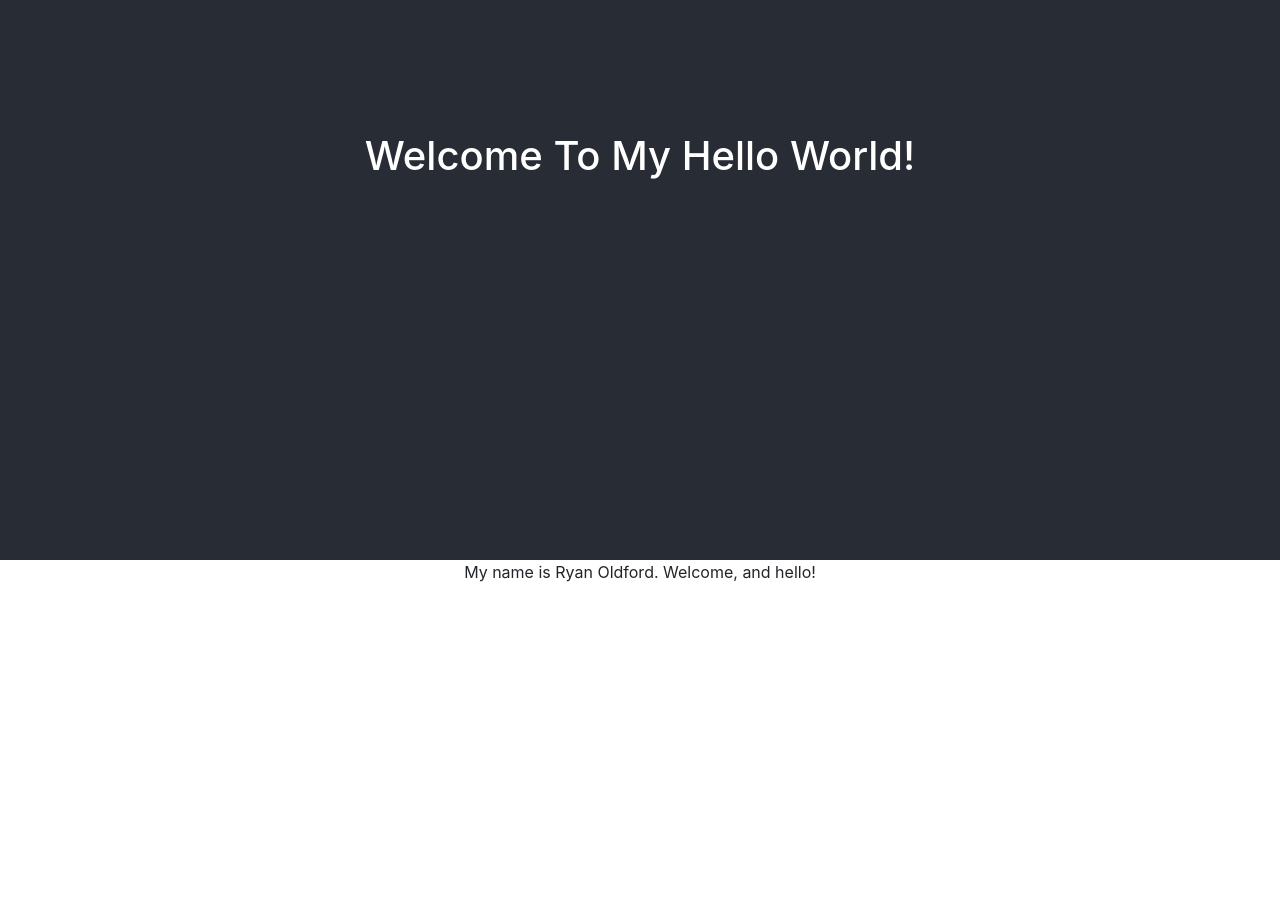
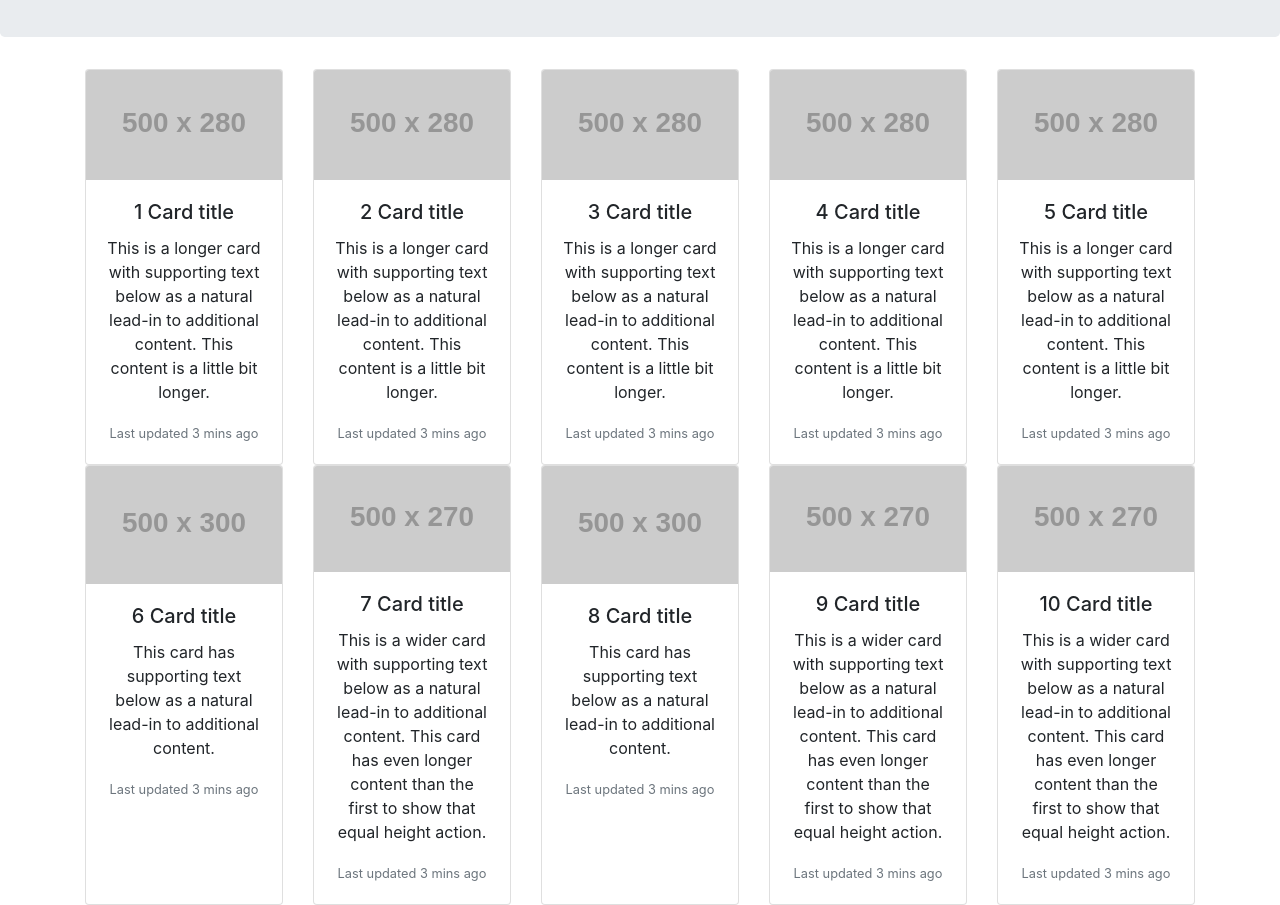
Before and after one commit to ROldford/change-for-change, a React (Create React App) app: page / in a window 1280 px wide. Shown: the part 240-1145 px from the top of the page. Before the commit the page ends 840 px from the top, so only its background shows below. Built offline with nearby package versions, Linux system fonts and the light colour scheme.

Commit message:
Modified app to use reactstrap components, added dynamic card deck

```diff
--- a/src/App.js
+++ b/src/App.js
@@ -1,13 +1,107 @@
 import React from 'react';
+import {Jumbotron, Container, CardDeck, Card, CardImg, CardBody, CardTitle, CardText} from 'reactstrap';
 import './App.css';
 
 export default () => (
   <div className="App">
-    <header className="App-header">
-      <h1 className="App-title">Welcome To My Hello World!</h1>
-    </header>
-    <p className="App-intro">
-      My name is Ryan Oldford. Welcome, and hello!
-    </p>
+    <Jumbotron>
+        <h1 className="display-3">Welcome To My Hello World!</h1>
+        <hr className="my-2" />
+        <p className="lead">My name is Ryan Oldford. Welcome, and hello!</p>
+    </Jumbotron>
+    <Container>
+        <CardDeck>
+            <Card>
+                <CardImg top className="img-fluid" src="//placehold.it/500x280" alt="Card image cap" />
+                <CardBody>
+                    <CardTitle>1 Card title</CardTitle>
+                    <CardText>This is a longer card with supporting text below as a natural lead-in to additional content. This content is a little bit longer.</CardText>
+                    <CardText><small className="text-muted">Last updated 3 mins ago</small></CardText>
+                </CardBody>
+            </Card>
+            <Card>
+                <CardImg top className="img-fluid" src="//placehold.it/500x280" alt="Card image cap" />
+                <CardBody>
+                    <CardTitle>2 Card title</CardTitle>
+                    <CardText>This is a longer card with supporting text below as a natural lead-in to additional content. This content is a little bit longer.</CardText>
+                    <CardText><small className="text-muted">Last updated 3 mins ago</small></CardText>
+                </CardBody>
+            </Card>
+            <div className="w-100 d-none d-sm-block d-md-none">{/* wrap every 2 on sm */}</div>
+            <Card>
+                <CardImg top className="img-fluid" src="//placehold.it/500x280" alt="Card image cap" />
+                <CardBody>
+                    <CardTitle>3 Card title</CardTitle>
+                    <CardText>This is a longer card with supporting text below as a natural lead-in to additional content. This content is a little bit longer.</CardText>
+                    <CardText><small className="text-muted">Last updated 3 mins ago</small></CardText>
+                </CardBody>
+            </Card>
+            <div className="w-100 d-none d-md-block d-lg-none">{/* wrap every 3 on md*/}</div>
+            <Card>
+                <CardImg top className="img-fluid" src="//placehold.it/500x280" alt="Card image cap" />
+                <CardBody>
+                    <CardTitle>4 Card title</CardTitle>
+                    <CardText>This is a longer card with supporting text below as a natural lead-in to additional content. This content is a little bit longer.</CardText>
+                    <CardText><small className="text-muted">Last updated 3 mins ago</small></CardText>
+                </CardBody>
+            </Card>
+            <div className="w-100 d-none d-sm-block d-md-none">{/* wrap every 2 on sm*/}</div>
+             <div className="w-100 d-none d-lg-block d-xl-none">{/* wrap every 4 on lg*/}</div>
+            <Card>
+                <CardImg top className="img-fluid" src="//placehold.it/500x280" alt="Card image cap" />
+                <CardBody>
+                    <CardTitle>5 Card title</CardTitle>
+                    <CardText>This is a longer card with supporting text below as a natural lead-in to additional content. This content is a little bit longer.</CardText>
+                    <CardText><small className="text-muted">Last updated 3 mins ago</small></CardText>
+                </CardBody>
+            </Card>
+            <div className="w-100 d-none d-xl-block">{/* wrap every 5 on xl*/}</div>
+            <Card>
+                <CardImg top className="img-fluid" src="//placehold.it/500x300" alt="Card image cap" />
+                <CardBody>
+                    <CardTitle>6 Card title</CardTitle>
+                    <CardText>This card has supporting text below as a natural lead-in to additional content.</CardText>
+                    <CardText><small className="text-muted">Last updated 3 mins ago</small></CardText>
+                </CardBody>
+            </Card>
+            <div className="w-100 d-none d-sm-block d-md-none">{/* wrap every 2 on sm*/}</div>
+            <div className="w-100 d-none d-md-block d-lg-none">{/* wrap every 3 on md*/}</div>
+            <Card>
+                <CardImg top className="img-fluid" src="//placehold.it/500x270" alt="Card image cap" />
+                <CardBody>
+                    <CardTitle>7 Card title</CardTitle>
+                    <CardText>This is a wider card with supporting text below as a natural lead-in to additional content. This card has even longer content than the first to show that equal height action.</CardText>
+                    <CardText><small className="text-muted">Last updated 3 mins ago</small></CardText>
+                </CardBody>
+            </Card>
+            <Card>
+                <CardImg top className="img-fluid" src="//placehold.it/500x300" alt="Card image cap" />
+                <CardBody>
+                    <CardTitle>8 Card title</CardTitle>
+                    <CardText>This card has supporting text below as a natural lead-in to additional content.</CardText>
+                    <CardText><small className="text-muted">Last updated 3 mins ago</small></CardText>
+                </CardBody>
+            </Card>
+            <div className="w-100 d-none d-sm-block d-md-none">{/* wrap every 2 on sm*/}</div>
+            <div className="w-100 d-none d-lg-block d-xl-none">{/* wrap every 4 on lg*/}</div>
+            <Card>
+                <CardImg top className="img-fluid" src="//placehold.it/500x270" alt="Card image cap" />
+                <CardBody>
+                    <CardTitle>9 Card title</CardTitle>
+                    <CardText>This is a wider card with supporting text below as a natural lead-in to additional content. This card has even longer content than the first to show that equal height action.</CardText>
+                    <CardText><small className="text-muted">Last updated 3 mins ago</small></CardText>
+                </CardBody>
+            </Card>
+            <div className="w-100 d-none d-md-block d-lg-none">{/* wrap every 3 on md*/}</div>
+            <Card>
+                <CardImg top className="img-fluid" src="//placehold.it/500x270" alt="Card image cap" />
+                <CardBody>
+                    <CardTitle>10 Card title</CardTitle>
+                    <CardText>This is a wider card with supporting text below as a natural lead-in to additional content. This card has even longer content than the first to show that equal height action.</CardText>
+                    <CardText><small className="text-muted">Last updated 3 mins ago</small></CardText>
+                </CardBody>
+            </Card>
+        </CardDeck>
+    </Container>
   </div>
 );
```
